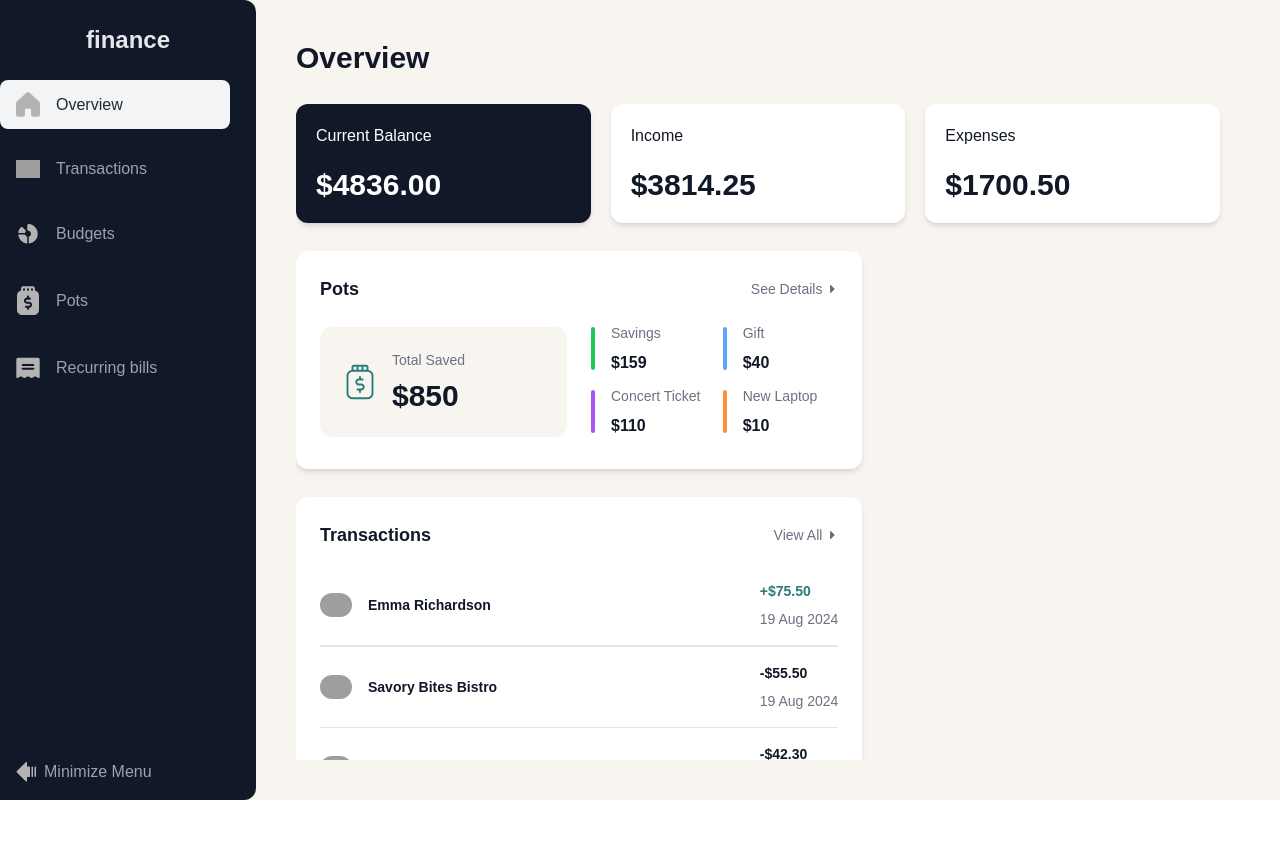
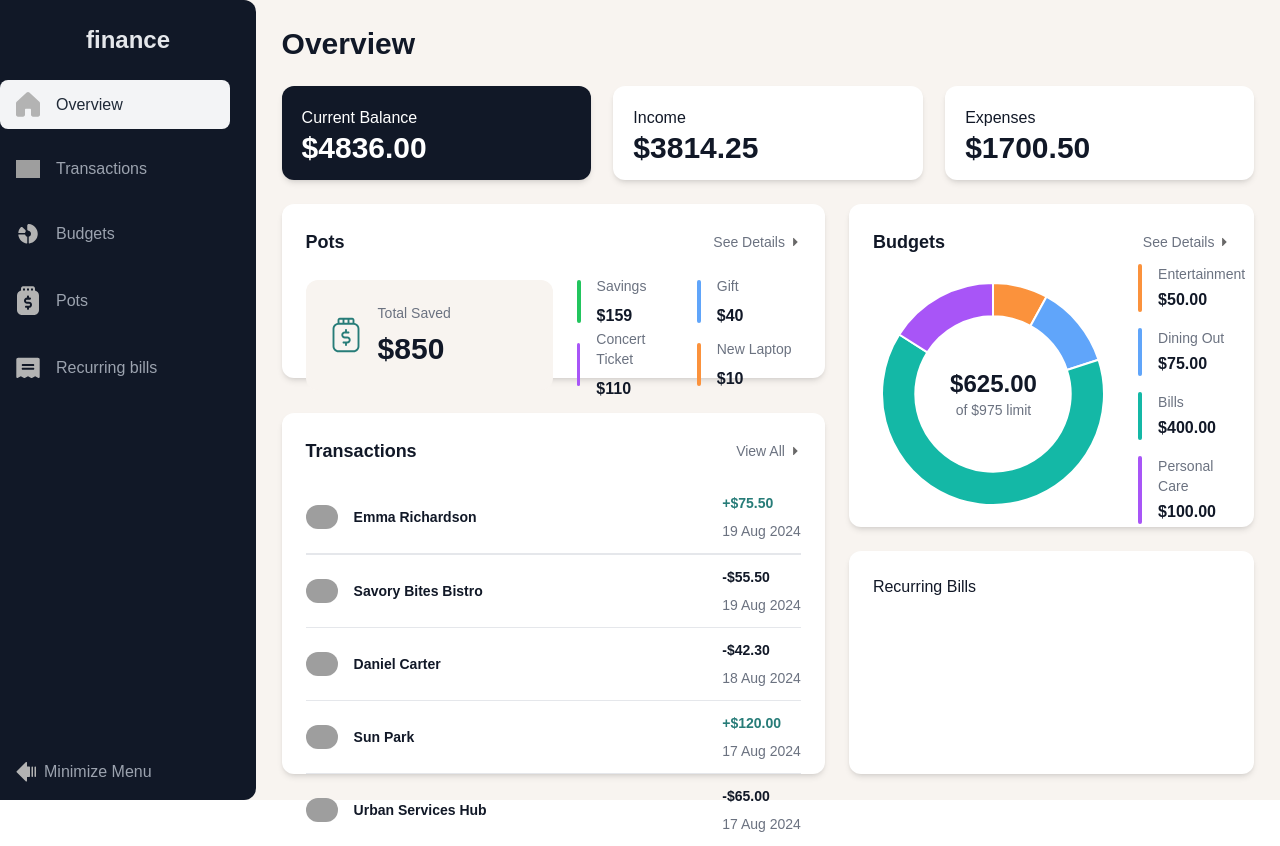
Before and after one commit to rzounlom/finance-app, a Next.js app: page / in a window 1280 px wide. Before the commit the page ends 800 px from the top, so only its background shows below. Built offline with nearby package versions, Linux system fonts and the light colour scheme; grey boxes are pictures that could not be loaded.

Commit message:
refactor overview component

```diff
--- a/app/layout.tsx
+++ b/app/layout.tsx
@@ -36,7 +36,7 @@ export default function RootLayout({
           <div className="flex bg-beige">
             <DesktopSidebar />
             <MobileSidebar />
-            <main className="flex-1 items-center p-[40px] text-gray-900 h-screen pb-[110px] lg:pb-[40px]">
+            <main className="flex-1 items-center p-[2%] text-gray-900 h-screen pb-[50px] md:pb-[80px] lg:pb-0 xl:pb-[2%]">
               {children}
             </main>
           </div>
--- a/components/overview/Overview.tsx
+++ b/components/overview/Overview.tsx
@@ -1,5 +1,6 @@
 // const delay = (ms: number) => new Promise((resolve) => setTimeout(resolve, ms));
 
+import BudgetsList, { Budget } from "./budgets/BudgetsList";
 import {
   OverViewCardType,
   type OverviewCardItem,
@@ -66,13 +67,60 @@ const transactions: Transaction[] = [
   },
 ];
 
-export default async function Overview() {
+const budgets: Budget[] = [
+  {
+    name: "Entertainment",
+    amount: 50,
+    color: "bg-orange-400",
+    colorHash: "#fb923c",
+  },
+  {
+    name: "Dining Out",
+    amount: 75,
+    color: "bg-blue-400",
+    colorHash: "#60a5fa",
+  },
+  { name: "Bills", amount: 400, color: "bg-teal-500", colorHash: "#14b8a6" },
+  {
+    name: "Personal Care",
+    amount: 100,
+    color: "bg-purple-500",
+    colorHash: "#a855f7",
+  },
+];
+
+const Overview = async () => {
   return (
-    <div className="w-full h-full overflow-y-auto lg:overflow-y-hidden pb-[40px]">
-      <h1 className="text-3xl font-semibold">Overview</h1>
-      <OverviewList overviewCardItems={overviewCardItems} />
-      <PotsList pots={pots} />
-      <TransactionsList transactions={transactions} />
+    <div className="h-full w-full">
+      <div className="h-[60px]">
+        <h1 className="text-3xl font-semibold">Overview</h1>
+      </div>
+      <div className="h-[calc(100%-60px)]">
+        <div className="h-full w-full grid grid-flow-col grid-rows-12 gap-6">
+          <div className="col-span-12 row-span-2 flex items-center justify-between">
+            <OverviewList overviewCardItems={overviewCardItems} />
+          </div>
+          <div className="col-span-6 row-span-10  grid grid-flow-col grid-rows-12 gap-6 ">
+            <PotsList pots={pots} />
+            {/* <div className="bg-white mt-[2%] xl:mt-0 rounded-xl p-6 shadow-md row-span-8">
+              Transactions
+            </div> */}
+            <TransactionsList transactions={transactions} />
+          </div>
+          <div className="col-span-6 row-span-10 grid grid-flow-col grid-rows-12 gap-6 ">
+            {/* <div className="bg-white mt-[2%] xl:mt-0 rounded-xl p-6 shadow-md row-span-7">
+              Budgets
+            </div> */}
+
+            <BudgetsList budgets={budgets} totalLimit={975} />
+            <div className="bg-white mt-[2%] xl:mt-0 rounded-xl p-6 shadow-md row-span-5">
+              Recurring Bills
+            </div>
+          </div>
+        </div>
+      </div>
     </div>
   );
-}
+};
+
+export default Overview;
--- /dev/null
+++ b/components/overview/budgets/BudgetCard.tsx
@@ -0,0 +1,24 @@
+import { Budget } from "./BudgetsList";
+import { FC } from "react";
+
+type BudgetCardProps = {
+  budget: Budget;
+};
+
+const BudgetCard: FC<BudgetCardProps> = ({
+  budget: { name, amount, color },
+}) => {
+  return (
+    <div className="flex items-center justify-between">
+      <div className="flex items-center h-full">
+        <span className={`w-1 h-full rounded-full ${color} mr-4`}></span>
+      </div>
+      <div className="flex flex-col items-start w-full">
+        <p className="text-sm text-gray-500">{name}</p>{" "}
+        <p className="text-md font-bold mt-1">${amount.toFixed(2)}</p>
+      </div>
+    </div>
+  );
+};
+
+export default BudgetCard;
--- /dev/null
+++ b/components/overview/budgets/BudgetsList.tsx
@@ -0,0 +1,95 @@
+"use client";
+
+import { ArcElement, Chart as ChartJS, Legend, Tooltip } from "chart.js";
+
+import BudgetCard from "./BudgetCard";
+import { Doughnut } from "react-chartjs-2";
+import { FC } from "react";
+import Image from "next/image";
+import Link from "next/link";
+
+ChartJS.register(ArcElement, Tooltip, Legend);
+
+export type Budget = {
+  name: string;
+  amount: number;
+  color: string;
+  colorHash: string;
+};
+
+type BudgetsListProps = {
+  budgets: Budget[];
+  totalLimit: number;
+};
+
+const BudgetsList: FC<BudgetsListProps> = ({ budgets, totalLimit }) => {
+  const totalUsed = budgets.reduce((sum, budget) => sum + budget.amount, 0);
+
+  const options = {
+    plugins: {
+      legend: {
+        display: false,
+      },
+      tooltip: {
+        enabled: false,
+      },
+    },
+    cutout: "70%", // Creates the ring effect
+  };
+
+  const data = {
+    labels: budgets.map((budget) => budget.name),
+    datasets: [
+      {
+        data: budgets.map((budget) => budget.amount),
+        backgroundColor: budgets.map((budget) => budget.colorHash),
+      },
+    ],
+  };
+
+  return (
+    <div className="bg-white rounded-xl p-6 shadow-md row-span-7">
+      {/* Header */}
+      <div className="flex justify-between items-center mb-2">
+        <h3 className="text-lg font-bold">Budgets</h3>
+        <Link
+          href="/budgets"
+          className="text-sm text-gray-500 flex items-center"
+        >
+          See Details{" "}
+          <span className="ml-1">
+            <Image
+              src="/details-arrow.svg"
+              height={12}
+              width={12}
+              alt="details arrow right"
+            />
+          </span>
+        </Link>
+      </div>
+
+      <div className="flex flex-col md:flex-row gap-6">
+        {/* Chart with Centered Text */}
+        <div className="flex justify-center items-center md:w-[80%]">
+          <div className="relative w-40 h-40 mb-4 md:mb-0 md:w-56 md:h-56">
+            <Doughnut data={data} options={options} />
+            {/* Centered Text */}
+            <div className="absolute inset-0 flex flex-col items-center justify-center">
+              <p className="text-2xl font-bold">${totalUsed.toFixed(2)}</p>
+              <p className="text-sm text-gray-500">of ${totalLimit} limit</p>
+            </div>
+          </div>
+        </div>
+
+        {/* Budget Cards */}
+        <div className="grid grid-cols-2 gap-4 md:grid-cols-1">
+          {budgets.map((budget) => (
+            <BudgetCard key={budget.name} budget={budget} />
+          ))}
+        </div>
+      </div>
+    </div>
+  );
+};
+
+export default BudgetsList;
--- a/components/overview/overview/OverviewCard.tsx
+++ b/components/overview/overview/OverviewCard.tsx
@@ -23,7 +23,7 @@ const OverviewCard: FC<OverviewCardProps> = ({
   overviewItem: { type, title, amount },
 }) => {
   const overviewCardStyles = clsx(
-    "overview-card lg:mt-0 h-[111px] md:h-[119px] p-[20px] flex flex-col justify-between rounded-xl md:w-[calc(33.3333%-20px)] shadow-md",
+    "overview-card lg:mt-0 h-full max-h-[119px] p-[20px] flex flex-col justify-between rounded-xl md:w-[calc(33.3333%-15px)] shadow-md",
     {
       "bg-gray-900 text-white": type === "Current Balance",
       "bg-white text-gray-900": type !== "Current Balance",
--- a/components/overview/overview/OverviewList.tsx
+++ b/components/overview/overview/OverviewList.tsx
@@ -7,7 +7,7 @@ type OverviewListProps = {
 
 const OverviewList: FC<OverviewListProps> = ({ overviewCardItems }) => {
   return (
-    <div className="mt-[28px] md:flex md:items-center md:gap-x-[20px]">
+    <div className="h-full w-full flex justify-between items-center">
       {overviewCardItems.map((overviewCardItem) => (
         <OverviewCard
           key={overviewCardItem.type}
--- a/components/overview/pots/PotsList.tsx
+++ b/components/overview/pots/PotsList.tsx
@@ -15,7 +15,7 @@ type PotsListProps = {
 
 const PotsList: FC<PotsListProps> = ({ pots }) => {
   return (
-    <div className="bg-white mt-[28px] rounded-xl p-6 shadow-md md:h-[218px] xl:max-w-[60%]">
+    <div className="bg-white mt-[2%] xl:mt-0 rounded-xl p-6 shadow-md row-span-4">
       {/* Header */}
       <div className="w-[165] md:w-[100%] flex justify-between items-center mb-6">
         <h3 className="text-lg font-bold">Pots</h3>
--- a/components/overview/transactions/TransactionCard.tsx
+++ b/components/overview/transactions/TransactionCard.tsx
@@ -10,7 +10,7 @@ const TransactionCard: React.FC<TransactionCardProps> = ({
   transaction: { name, date, amount, avatar },
 }) => {
   return (
-    <div className="flex items-center justify-between py-4 border-b border-gray-200 last:border-none">
+    <div className="flex items-center justify-between py-3 border-b border-gray-200">
       {/* Left: Avatar and Name */}
       <div className="flex items-center space-x-4">
         <Image
--- a/components/overview/transactions/TransactionsList.tsx
+++ b/components/overview/transactions/TransactionsList.tsx
@@ -16,7 +16,7 @@ type TransactionsListProps = {
 
 const TransactionsList: FC<TransactionsListProps> = ({ transactions }) => {
   return (
-    <div className="bg-white rounded-xl p-6 shadow-md mt-[28px] lg:max-w-[60%]">
+    <div className="bg-white rounded-xl p-6 shadow-md mt-[2%] row-span-8">
       {/* Header */}
       <div className="flex justify-between items-center mb-4">
         <h3 className="text-lg font-bold text-gray-900">Transactions</h3>
--- a/components/pages/transactions/Transactions.tsx
+++ b/components/pages/transactions/Transactions.tsx
@@ -2,7 +2,7 @@ const delay = (ms: number) => new Promise((resolve) => setTimeout(resolve, ms));
 
 const Transactions = async () => {
   await delay(3000);
-  return <div>Transactions Page</div>;
+  return <div className="h-full w-full">Transactions</div>;
 };
 
 export default Transactions;
--- a/components/sidebar/MobileSidebar.tsx
+++ b/components/sidebar/MobileSidebar.tsx
@@ -20,7 +20,10 @@ const MobileSidebar: FC = () => {
   }, [pathname]);
 
   return (
-    <nav className="fixed bottom-0 w-full bg-gray-900 text-gray-200 flex justify-between px-4 sm:px-14 py-2 xl:hidden rounded-t-xl">
+    <nav
+      style={{ zIndex: 100 }}
+      className="fixed bottom-0 w-full bg-gray-900 text-gray-200 flex justify-between px-4 sm:px-14 py-2 xl:hidden rounded-t-xl"
+    >
       {menuItems.map((item) => (
         <MobileMenuItem
           menuItem={item}
--- a/package.json
+++ b/package.json
@@ -19,6 +19,7 @@
     "@radix-ui/react-slot": "^1.1.1",
     "@radix-ui/react-toast": "^1.2.5",
     "@radix-ui/react-tooltip": "^1.1.7",
+    "chart.js": "^4.4.7",
     "class-variance-authority": "^0.7.1",
     "clsx": "^2.1.1",
     "date-fns": "^4.1.0",
@@ -27,6 +28,7 @@
     "lucide-react": "^0.474.0",
     "next": "15.1.6",
     "react": "^19.0.0",
+    "react-chartjs-2": "^5.3.0",
     "react-dom": "^19.0.0",
     "react-hook-form": "^7.54.2",
     "react-icons": "^5.4.0",
```
Also changed, not shown: 1 other file (tests, documents, lock files or other folders).
